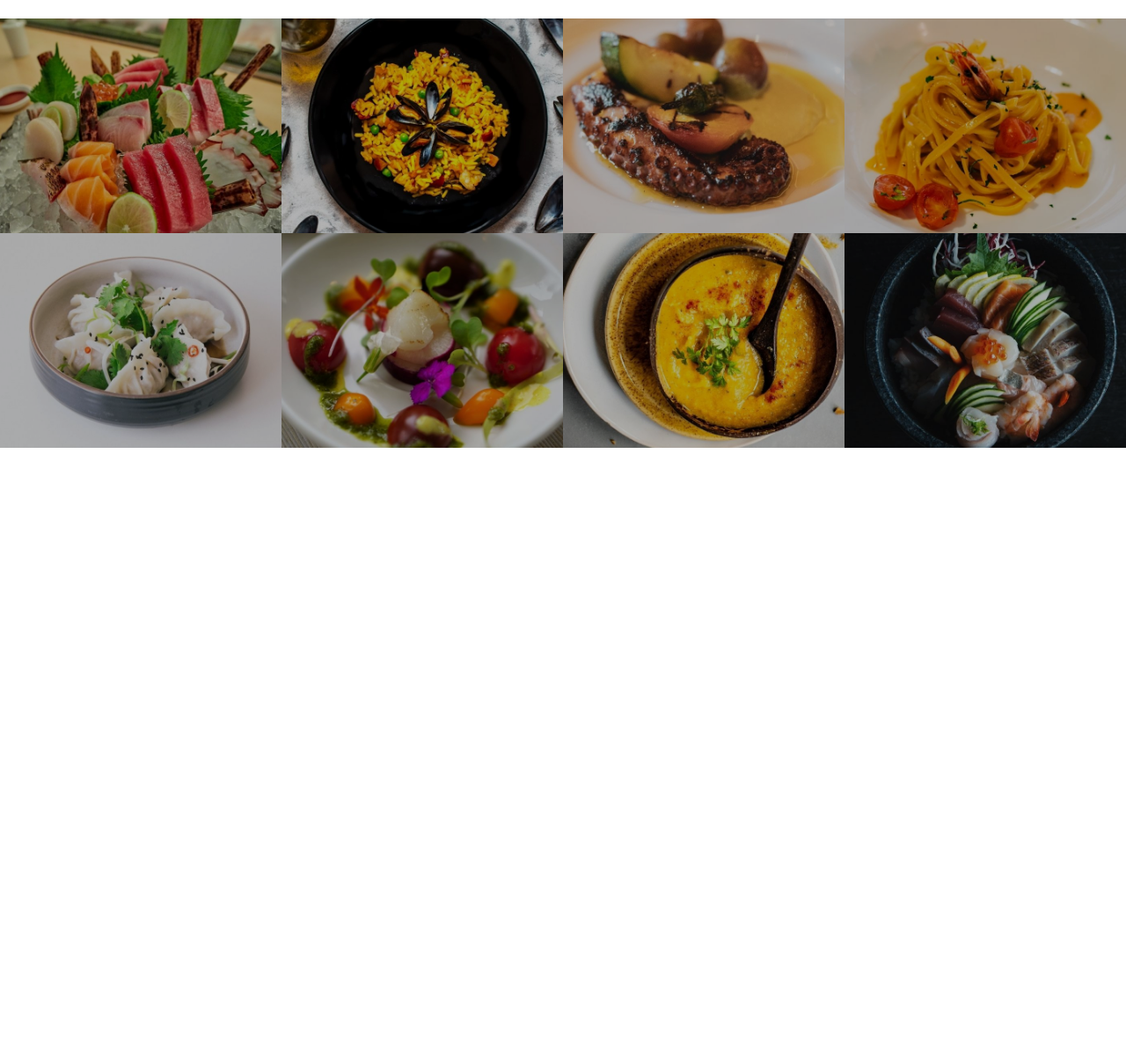
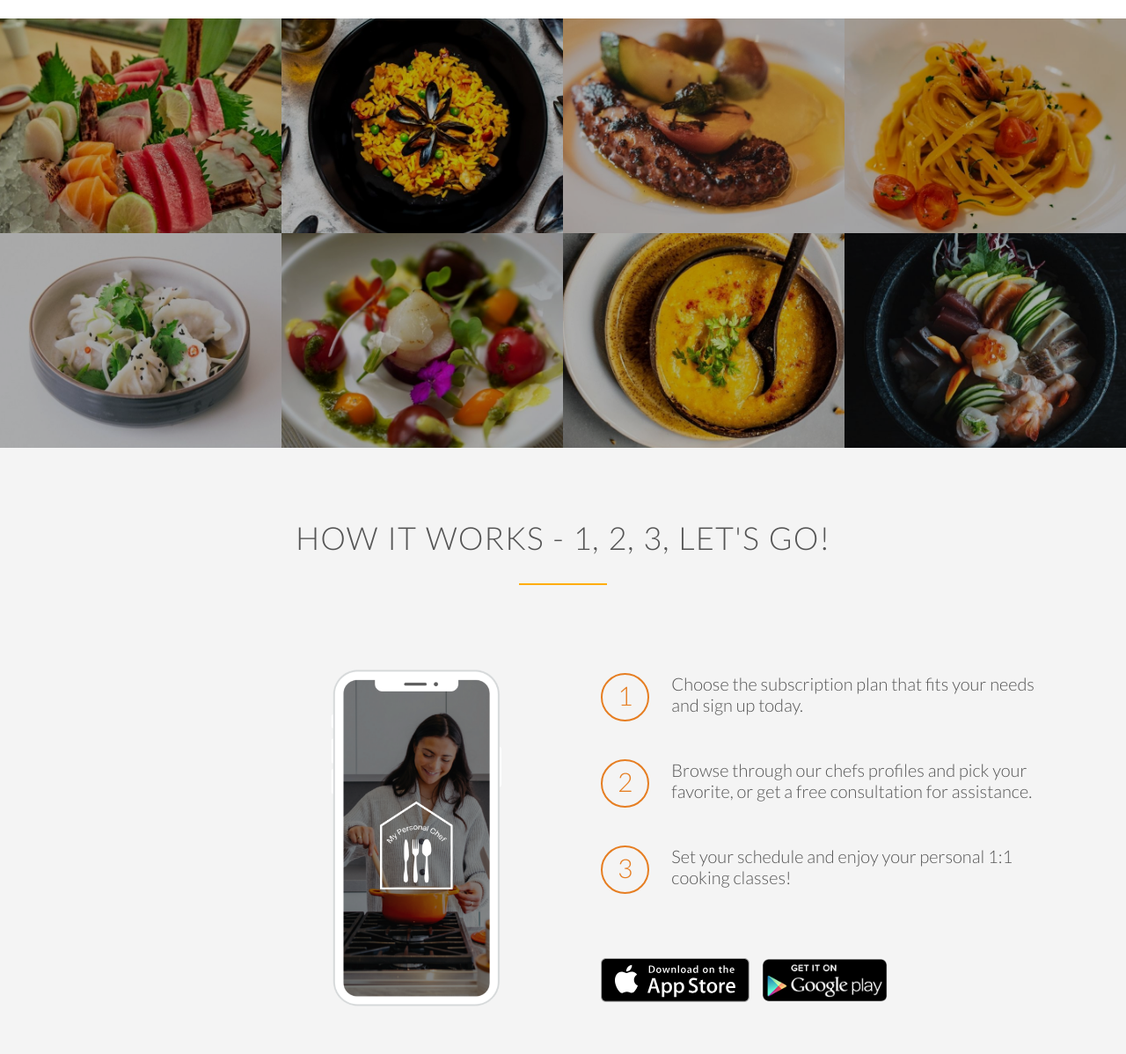
Before and after one commit to MareikeHeuer/my_personal_chef, a plain HTML site: page index.html in a window 1280 px wide. Shown: the part 1500-2698 px from the top of the page at 88% size. Before the commit the page ends 2009 px from the top, so only its background shows below. Drawn offline with Linux system fonts and the light colour scheme; files whose address does not match are found by name.

Commit message:
app steps section complete

```diff
--- a/index.html
+++ b/index.html
@@ -88,7 +88,7 @@
       </div>
     </section>
     <section class="section-meals">
-      <ul class="meals-showcase">
+      <ul class="meals-showcase clearfix">
         <li>
           <figure class="meal-photo">
             <img src="resources/img/food-1.jpg" alt="Sashimi platter" />
@@ -113,7 +113,7 @@
           </figure>
         </li>
       </ul>
-      <ul class="meals-showcase">
+      <ul class="meals-showcase clearfix">
         <li>
           <figure class="meal-photo">
             <img src="resources/img/food-5.jpg" alt="Steamed dumplings" />
@@ -136,5 +136,51 @@
         </li>
       </ul>
     </section>
+    <section class="section-app-steps">
+      <div class="row">
+        <h2>How it works - 1, 2, 3, let's go!</h2>
+      </div>
+      <div class="row">
+        <div class="col span-1-of-2 steps-box">
+          <img
+            src="resources/img/Smartphone.png"
+            alt="'My Personal Chef' app on smartphone"
+            class="app-screen"
+          />
+        </div>
+        <div class="col span-1-of-2 steps-box">
+          <div class="app-working-step">
+            <div>1</div>
+            <p>
+              Choose the subscription plan that fits your needs and sign up
+              today.
+            </p>
+          </div>
+          <div class="app-working-step">
+            <div>2</div>
+            <p>
+              Browse through our chefs profiles and pick your favorite, or get a
+              free consultation for assistance.
+            </p>
+          </div>
+          <div class="app-working-step">
+            <div>3</div>
+            <p>
+              Set your schedule and enjoy your personal 1:1 cooking classes!
+            </p>
+          </div>
+          <a href="#" class="btn-app"
+            ><img
+              src="resources/img/download-app.svg"
+              alt="Iphone appstore button"
+          /></a>
+          <a href="#" class="btn-app"
+            ><img
+              src="resources/img/download-app-android.png"
+              alt="Android playstore button"
+          /></a>
+        </div>
+      </div>
+    </section>
   </body>
 </html>
--- a/resources/css/style.css
+++ b/resources/css/style.css
@@ -11,6 +11,13 @@ html {
   font-weight: 300;
   font-size: 20px;
   text-rendering: optimizeLegibility;
+}
+
+.clearfix {
+  zoom: 1;
+}
+.clearfix {
+  display: flow-root;
 }
 
 .row {
@@ -132,7 +139,7 @@ h2:after {
   color: #fff;
 }
 
-/* HEADER  */
+/* SECTION HEADER  */
 
 header {
   background-image: linear-gradient(rgb(0, 0, 0, 0.7), rgb(0, 0, 0, 0.7)),
@@ -195,7 +202,7 @@ header {
 }
 
 /* --------------------*/
-/* MEALS */
+/* SECTION MEALS */
 /* --------------------*/
 
 .section-meals {
@@ -235,3 +242,54 @@ header {
   opacity: 1;
   transform: scale(1.03);
 }
+
+/* --------------------*/
+/* HOW IT WORKS: SECTION APP-STEPS */
+/* --------------------*/
+
+.section-app-steps {
+  background-color: #f4f4f4;
+}
+
+.steps-box:first-child {
+  text-align: right;
+  padding: 3%;
+  margin-top: 30px;
+}
+
+.steps-box:last-child {
+  padding-left: 3%;
+  margin-top: 70px;
+}
+
+.app-screen {
+  width: 50%;
+}
+
+.app-working-step {
+  margin-bottom: 50px;
+}
+
+.app-working-step:last-of-type {
+  margin-bottom: 80px;
+}
+
+.app-working-step div {
+  color: #e67e22;
+  border: 2px solid #e67e22;
+  display: inline-block;
+  border-radius: 50%;
+  height: 55px;
+  width: 55px;
+  text-align: center;
+  padding: 5px;
+  float: left;
+  font-size: 150%;
+  margin-right: 25px;
+}
+
+.btn-app img {
+  height: 50px;
+  width: auto;
+  margin-right: 10px;
+}
```
Also changed, not shown: resources/img/Smartphone.png (added), resources/img/download-app-android.png (added), resources/img/download-app.svg (added), 2 other files.
